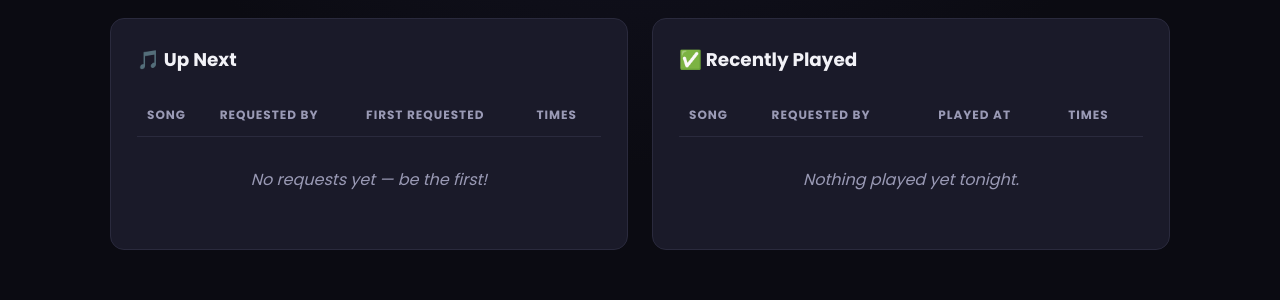
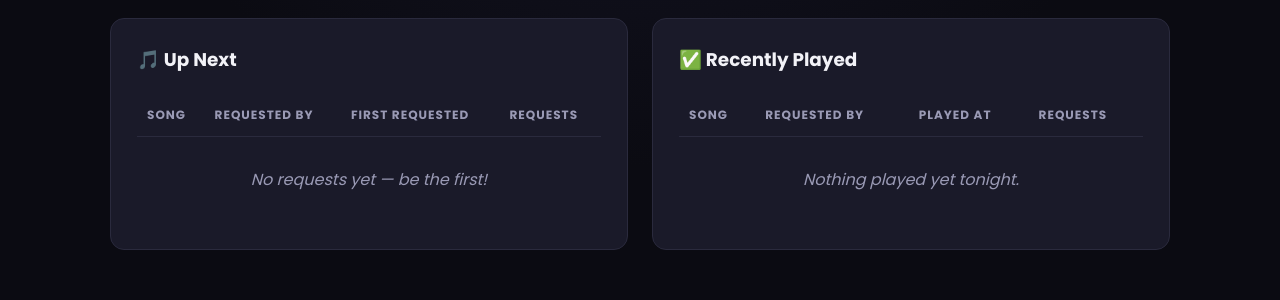
Before and after one commit to toneztvv/DjBooking-, a Node server app: page /live in a window 1280 px wide. Shown: the part 437-737 px from the top of the page. Run offline with Node 20, Linux system fonts and the light colour scheme; data comes from the database, SQL or seed files in the repository; data that the repository does not hold is empty; some libraries are stand-ins or nearby versions.

Commit message:
Clarify "Times" column as "Requests" to avoid played/requested confusion
A pending song's request count was labeled just "Times" in the Up
Next / dashboard tables, which reads ambiguously next to a "Recently
Played" section on the same page — guests could misread a pending
song's count as how many times it had been played rather than
requested. Relabeled to "Requests" everywhere this count appears
(live page, admin dashboard, event detail), consistent with how the
event history list already labels it ("Total Requests").

Co-Authored-By: Claude Sonnet 5 <noreply@anthropic.com>
Claude-Session: https://claude.ai/code/session_014rXqr5N7cP3MRHtqM8B1nM

```diff
--- a/views/admin/dashboard.ejs
+++ b/views/admin/dashboard.ejs
@@ -65,7 +65,7 @@
               <tr>
                 <th>Song</th>
                 <th>Requested By</th>
-                <th>Times</th>
+                <th>Requests</th>
                 <th></th>
               </tr>
             </thead>
@@ -98,7 +98,7 @@
                 <th>Song</th>
                 <th>Requested By</th>
                 <th>Played At</th>
-                <th>Times</th>
+                <th>Requests</th>
               </tr>
             </thead>
             <tbody>
--- a/views/admin/event-detail.ejs
+++ b/views/admin/event-detail.ejs
@@ -45,7 +45,7 @@
               <th>Song</th>
               <th>Requested By</th>
               <th>Played At</th>
-              <th>Times Requested</th>
+              <th>Requests</th>
             </tr>
           </thead>
           <tbody>
@@ -72,7 +72,7 @@
             <tr>
               <th>Song</th>
               <th>Requested By</th>
-              <th>Times Requested</th>
+              <th>Requests</th>
             </tr>
           </thead>
           <tbody>
--- a/views/live.ejs
+++ b/views/live.ejs
@@ -68,7 +68,7 @@
                 <th>Song</th>
                 <th>Requested By</th>
                 <th>First Requested</th>
-                <th>Times</th>
+                <th>Requests</th>
               </tr>
             </thead>
             <tbody id="pending-body"></tbody>
@@ -86,7 +86,7 @@
                 <th>Song</th>
                 <th>Requested By</th>
                 <th>Played At</th>
-                <th>Times</th>
+                <th>Requests</th>
               </tr>
             </thead>
             <tbody id="played-body"></tbody>
```
